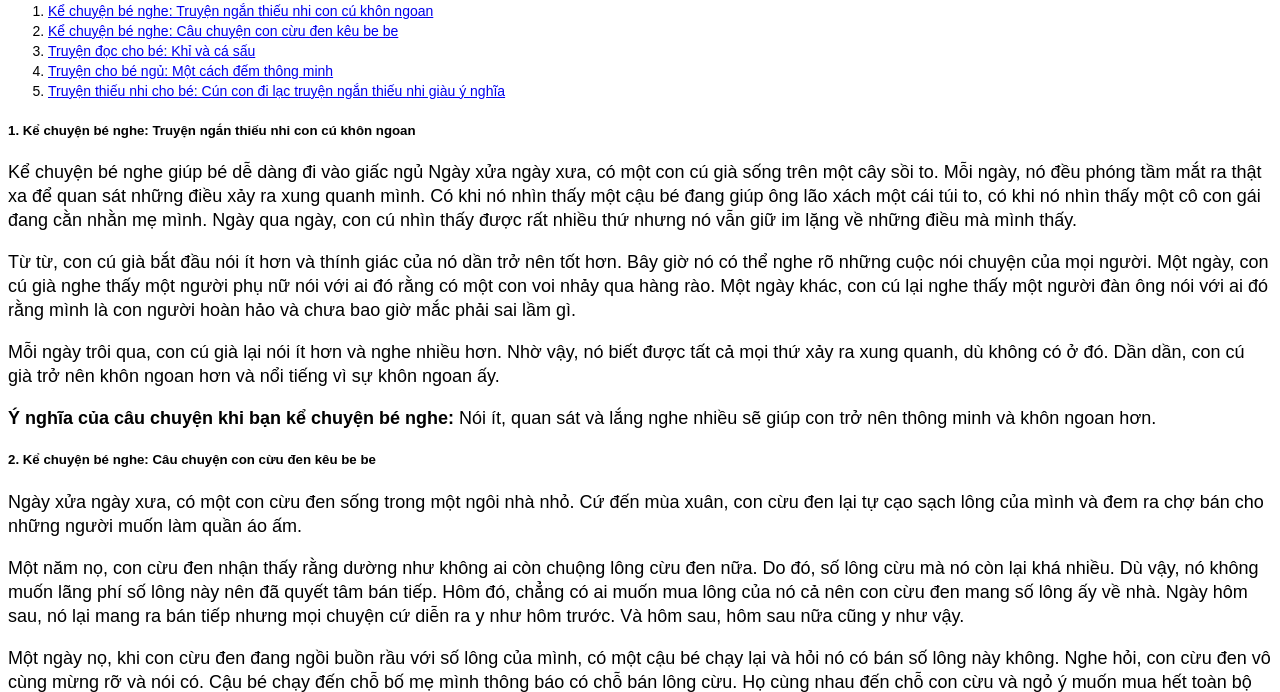
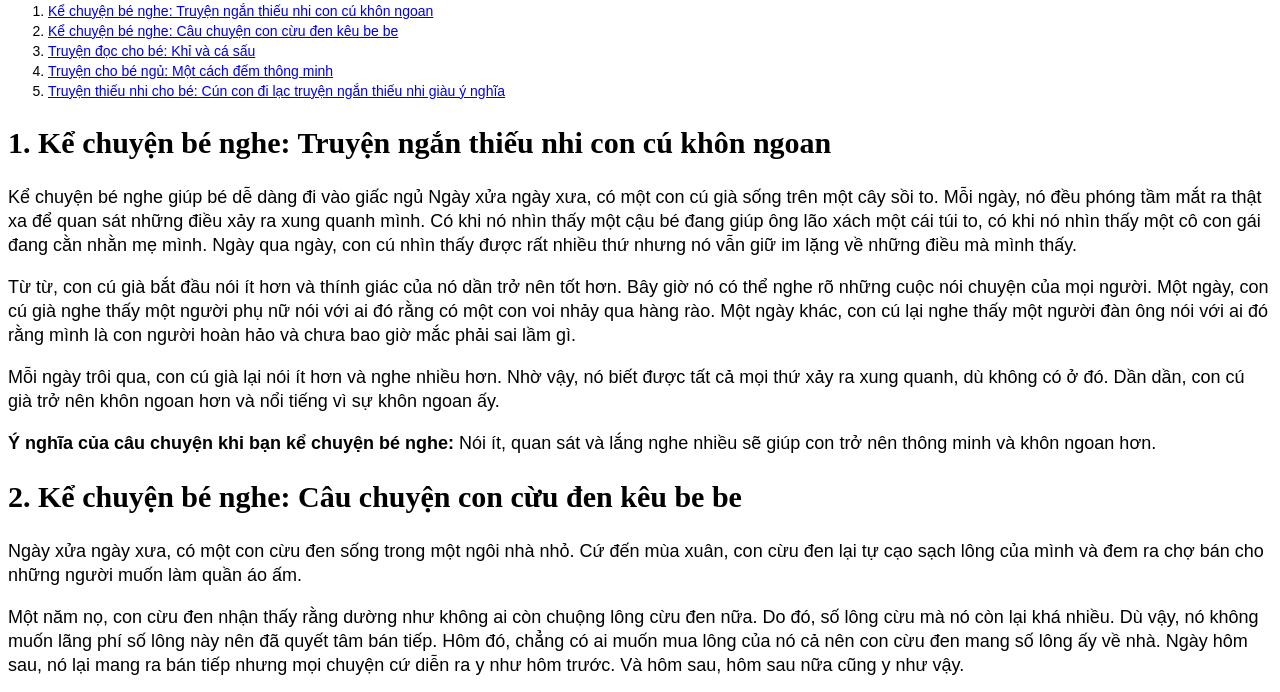
Before and after one commit to Van-VN/CSSBeginner, a plain HTML site: page stories.html in a window 1280 px wide. Shown: the part 79-771 px from the top of the page. Drawn offline with Linux system fonts and the light colour scheme.

Commit message:
Added stories

```diff
--- a/stories.html
+++ b/stories.html
@@ -19,6 +19,12 @@
         font-family: Arial, Helvetica, sans-serif;
         font-size: 14px;
         line-height: 20px;
+      }
+
+      h5 {
+        font-family: "Times New Roman", Times, serif;
+        font-size: 30px;
+        margin: 25px 0 25px 0;
       }
     </style>
   </head>
```
